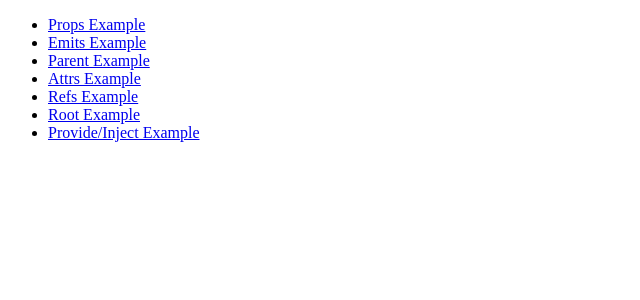
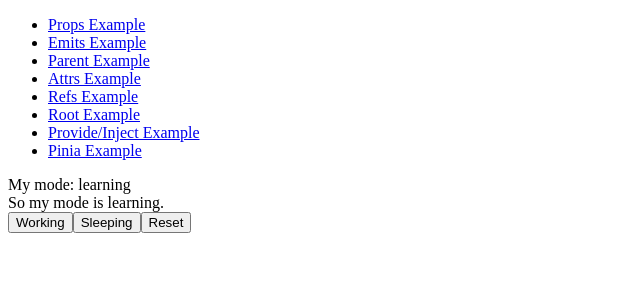
Before and after one commit to sad912/vue3-components-communication-demo, a Vue app in the folder Examples/: page /pinia in a window 1280 px wide. Shown: the top 300 px of the page, without its empty margins (0-640 px from the left). Built offline with nearby package versions, Linux system fonts and the light colour scheme.

Commit message:
feat:the way of Pinia

```diff
--- a/Examples/src/App.vue
+++ b/Examples/src/App.vue
@@ -31,6 +31,9 @@ defineExpose({myMode, changeMyMode})
     <li>
       <router-link to="/provide&inject">Provide/Inject Example</router-link>
     </li>
+    <li>
+      <router-link to="/pinia">Pinia Example</router-link>
+    </li>
   </ul>
   <router-view></router-view>
 </template>
--- a/Examples/src/main.js
+++ b/Examples/src/main.js
@@ -4,5 +4,4 @@ import App from './App.vue'
 import router from "./router";
 const app = createApp(App)
 
-app.use(createPinia()).use(router)
-app.mount('#app')
+app.use(createPinia()).use(router).mount('#app')
--- /dev/null
+++ b/Examples/src/pages/PiniaExample.vue
@@ -0,0 +1,26 @@
+<script setup>
+import {storeToRefs} from 'pinia'
+import {useModeStore} from '@/stores/mode.js'
+
+const modeStore = useModeStore()
+const {myMode} = storeToRefs(modeStore)
+const mutateState = (mode) => {
+  modeStore.$patch(state => {
+    state.myMode = mode
+  })
+}
+const changeMyMode = (mode) => {
+  modeStore.changeMyMode(mode)
+}
+const resetState = () => {
+  modeStore.$reset()
+}
+</script>
+
+<template>
+  <div>My mode: {{ myMode }}</div>
+  <div>So my mode is {{ modeStore.getMyMode }}.</div>
+  <button @click="mutateState('working')">Working</button>
+  <button @click="changeMyMode('sleeping')">Sleeping</button>
+  <button @click="resetState()">Reset</button>
+</template>
--- a/Examples/src/router/index.js
+++ b/Examples/src/router/index.js
@@ -5,7 +5,8 @@ import ParentExample from '@/pages/ParentExample.vue'
 import AttrsExample from '@/pages/AttrsExample.vue'
 import RefsExample from '@/pages/RefsExample.vue'
 import RootExample from '@/pages/RootExample.vue'
-import ProvideAndInjectExample from '@/pages/ProvideAndInject.vue'
+import ProvideAndInjectExample from '@/pages/ProvideAndInjectExample.vue'
+import PiniaExample from '@/pages/PiniaExample.vue'
 
 const routes = [
     {
@@ -42,6 +43,11 @@ const routes = [
         path: '/provide&inject',
         name: 'provideAndInjectExample',
         component: ProvideAndInjectExample
+    },
+    {
+        path: '/pinia',
+        name: 'piniaExample',
+        component: PiniaExample
     }
 ]
 
--- /dev/null
+++ b/Examples/src/stores/mode.js
@@ -0,0 +1,17 @@
+import {defineStore} from "pinia"
+
+export const useModeStore = defineStore('mode', {
+    state: () => {
+        return {
+            myMode: 'learning',
+        }
+    },
+    getters: {
+        getMyMode: state => state.myMode
+    },
+    actions: {
+        changeMyMode(mode) {
+            this.myMode = mode
+        }
+    }
+})
```
Also changed, not shown: Examples/src/pages/ProvideAndInjectExample.vue (renamed from Examples/src/pages/ProvideAndInject.vue), 1 other file (tests, documents, lock files or other folders).
